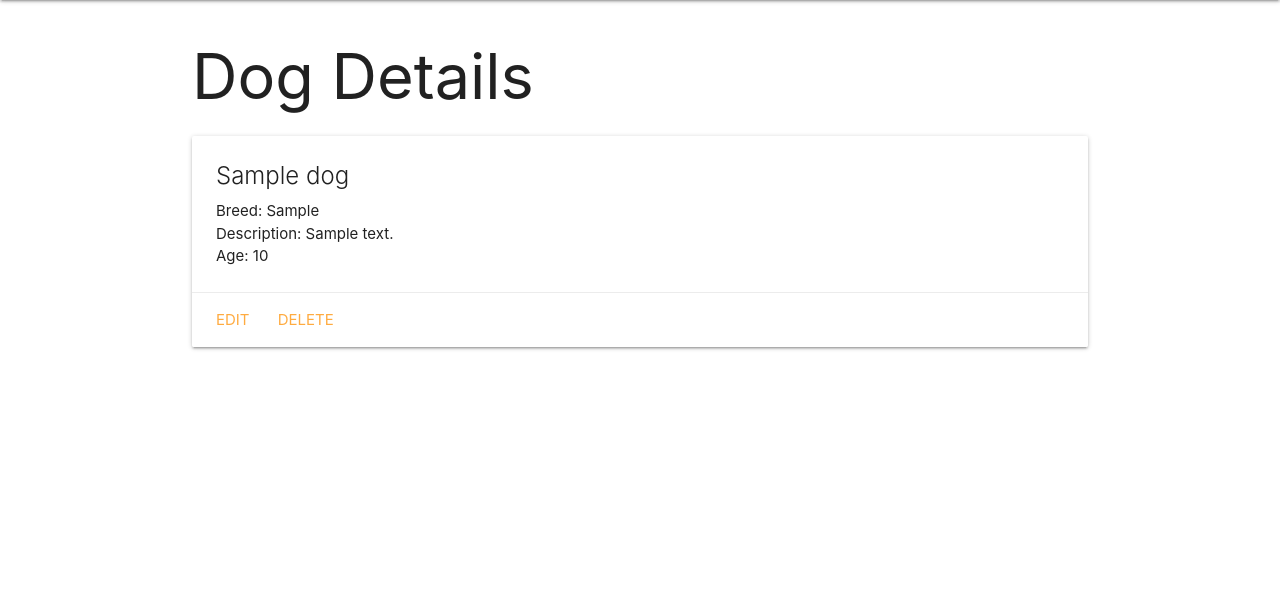
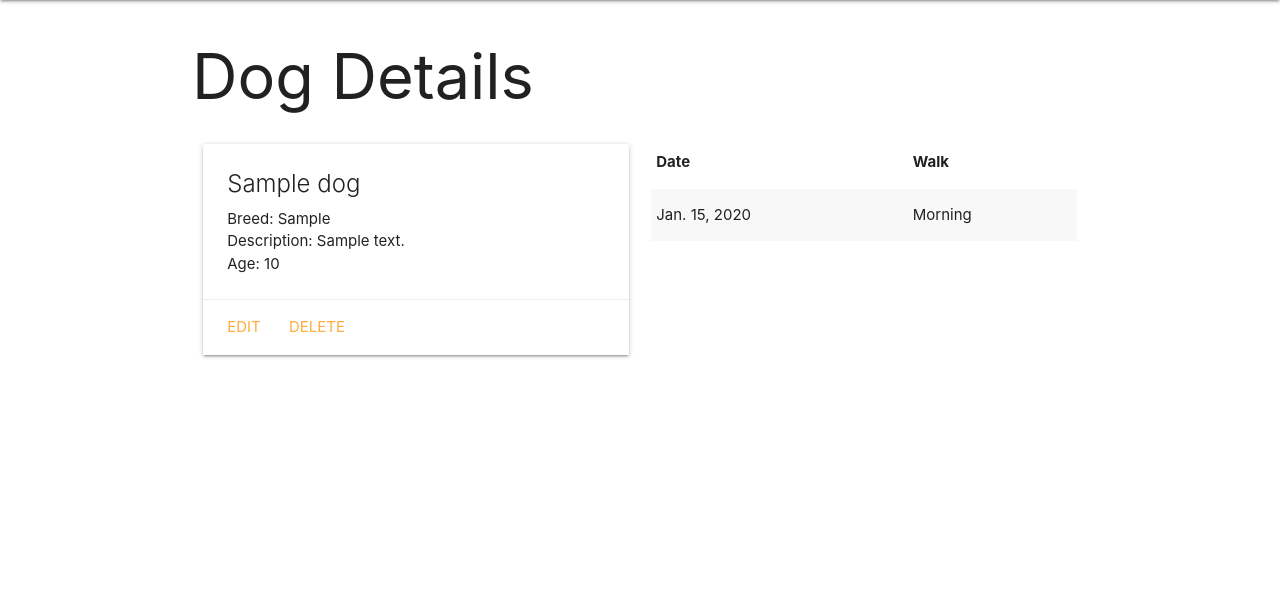
Before and after one commit to DavidStinson/dog-collector, a Django app: page /dogs/1/ in a window 1280 px wide. Shown: the part 64-674 px from the top of the page. Run offline with Django 3.2, Linux system fonts and the light colour scheme; tables that the repository leaves empty hold one stand-in row (values such as "Sample post").

Commit message:
Add Walk model

```diff
--- a/main_app/admin.py
+++ b/main_app/admin.py
@@ -4,7 +4,8 @@ from django.contrib import admin
 
 from django.contrib import admin
 # import your models here
-from .models import Dog
+from .models import Dog, Walks
 
 # Register your models here
 admin.site.register(Dog)
+admin.site.register(Walks)
--- a/main_app/models.py
+++ b/main_app/models.py
@@ -3,15 +3,33 @@ from django.urls import reverse
 
 # Create your models here.
 
+TIMES = (
+  ('M', 'Morning'),
+  ('A', 'Afternoon'),
+  ('E', 'Evening')
+)
+
 
 class Dog(models.Model):
-    name = models.CharField(max_length=100)
-    breed = models.CharField(max_length=100)
-    description = models.TextField(max_length=250)
-    age = models.IntegerField()
+  name = models.CharField(max_length=100)
+  breed = models.CharField(max_length=100)
+  description = models.TextField(max_length=250)
+  age = models.IntegerField()
+  def __str__(self):
+    return self.name
+  def get_absolute_url(self):
+    return reverse('dogs_detail', kwargs={'dog_id': self.id})
 
-    def __str__(self):
-        return self.name
 
-    def get_absolute_url(self):
-        return reverse('dogs_detail', kwargs={'dog_id': self.id})
+class Walks(models.Model):
+  date = models.DateField('Date Walked')
+  time = models.CharField(
+    max_length=1,
+    choices=TIMES,
+    default=TIMES[0][0]
+  )
+  dog = models.ForeignKey(Dog, on_delete=models.CASCADE)
+
+  def __str__(self):
+    # Nice method for obtaining the friendly value of a Field.choice
+    return f"{self.get_meal_display()} on {self.date}"
--- a/main_app/templates/dogs/detail.html
+++ b/main_app/templates/dogs/detail.html
@@ -2,6 +2,8 @@
 
 <h1>Dog Details</h1>
 
+<div class="row">
+  <div class="col s6">
     <div class="card">
       <div class="card-content">
         <span class="card-title">{{ dog.name }}</span>
@@ -18,5 +20,25 @@
         <a href="{% url 'dogs_delete' dog.id %}">Delete</a>
       </div>
     </div>
+  </div>
+  <div class="col s6">
+    <table class="striped">
+      <thead>
+        <tr>
+          <th>Date</th>
+          <th>Walk</th>
+        </tr>
+      </thead>
+      <tbody>
+        {% for walk in dog.walks_set.all %}
+        <tr>
+          <td>{{walk.date}}</td>
+          <td>{{walk.get_time_display}}</td>
+        </tr>
+        {% endfor %}
+      </tbody>
+    </table>
+  </div>
+</div>
 
 {% endblock %}
```
Also changed, not shown: main_app/migrations/0002_walks.py (added). Lines whose indentation alone changed are shown as unchanged.
